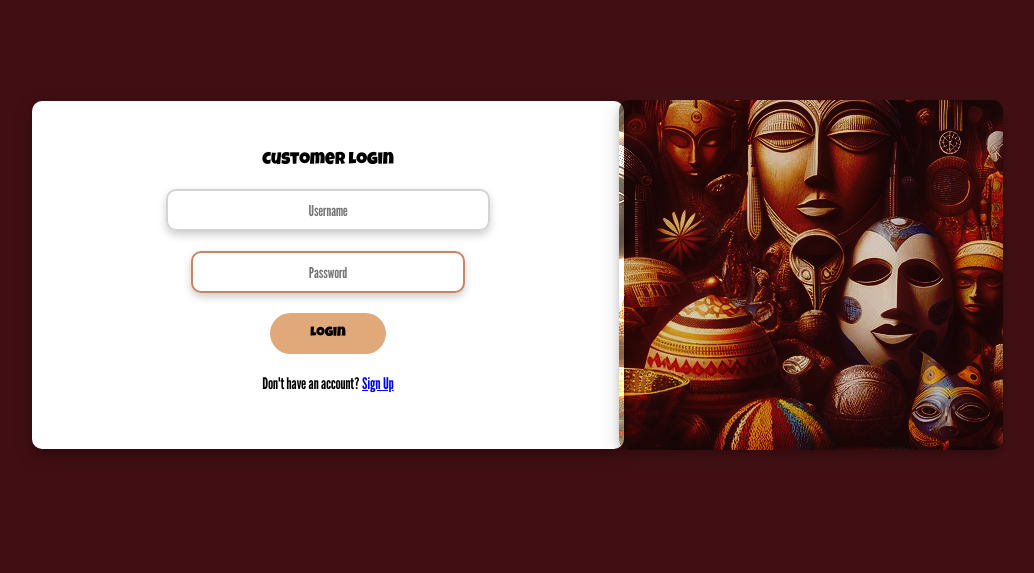
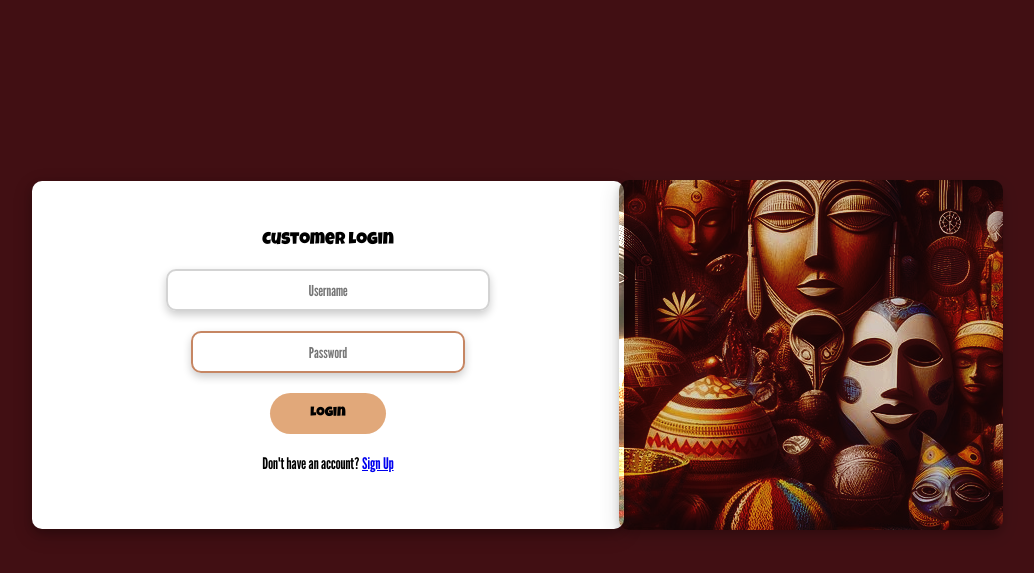
Before and after one commit to sophiewanjiku/Artisan, a Django app: page /customerlogin in a window 1280 px wide. Shown: the top 573 px of the page, without its empty margins (120-1154 px from the left). Run offline with Django 3.2, Linux system fonts and the light colour scheme; some libraries are stand-ins or nearby versions.

Commit message:
Increase margin to the login form

```diff
--- a/templates/ecom/customerlogin.html
+++ b/templates/ecom/customerlogin.html
@@ -21,7 +21,7 @@ box-sizing: border-box;
 section{
     width: 30%;
     height: 350px;
-    margin-top: 100px;
+    margin-top: 180px;
     border-radius: 10px;
     background-image: url("{% static 'images/back7.jpg' %}");
     position: relative;
@@ -51,7 +51,7 @@ section{
     background: white;
     text-align: center;
     transition: 0.25s;
-    margin-top: 100px;
+    margin-top: 180px;
     border-radius: 10px;
     box-shadow: 0 4px 8px 0 rgba(0, 0, 0, 0.2), 0 6px 20px 0 rgba(0, 0, 0, 0.19);
 }
```
